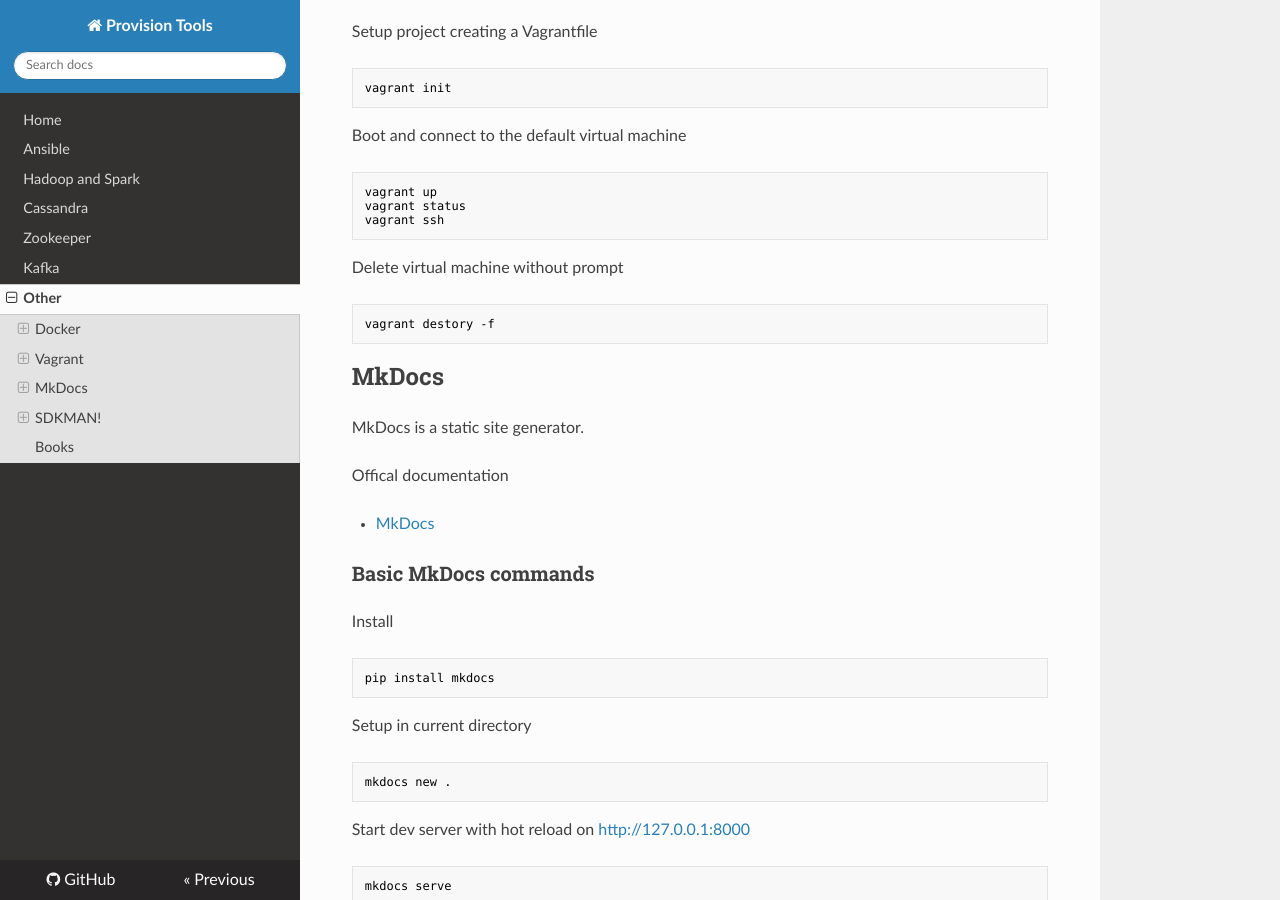
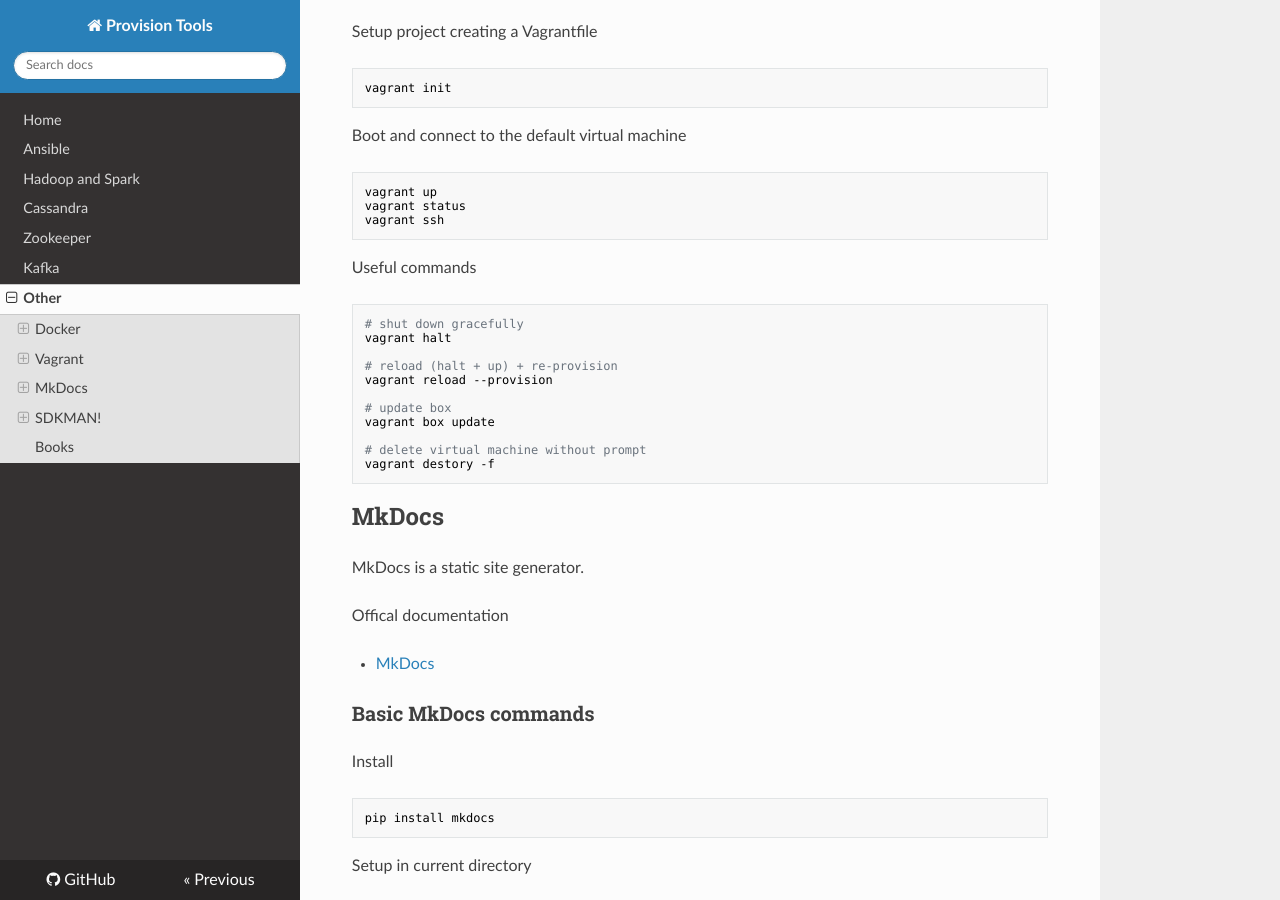
Before and after one commit to niqdev/devops, an MkDocs documentation site: the page built from docs/other.md, in a window 1280 px wide and 900 px high, scrolled down 946 px. Built offline with MkDocs 1.6.1, drawn with Linux system fonts in a browser that asks for light colours; nearby versions of some CDN libraries; old or Windows-style settings are respelled for this version of MkDocs.

Commit message:
doc: update vagrant

````diff
--- a/docs/other.md
+++ b/docs/other.md
@@ -45,8 +45,18 @@ vagrant status
 vagrant ssh
 ```
 
-Delete virtual machine without prompt
+Useful commands
 ```bash
+# shut down gracefully
+vagrant halt
+
+# reload (halt + up) + re-provision
+vagrant reload --provision
+
+# update box
+vagrant box update
+
+# delete virtual machine without prompt
 vagrant destory -f
 ```
 
--- a/mkdocs.yml
+++ b/mkdocs.yml
@@ -2,7 +2,7 @@ site_name: Provision Tools
 site_author: niqdev
 repo_url: https://github.com/niqdev/provision-tools
 theme: readthedocs
-google_analytics: ['UA-68888222-4']
+google_analytics: ['UA-68888222-4', 'niqdev.github.io']
 
 pages:
     - Home: index.md
````
Also changed, not shown: dev.txt (+1 -17 lines).
